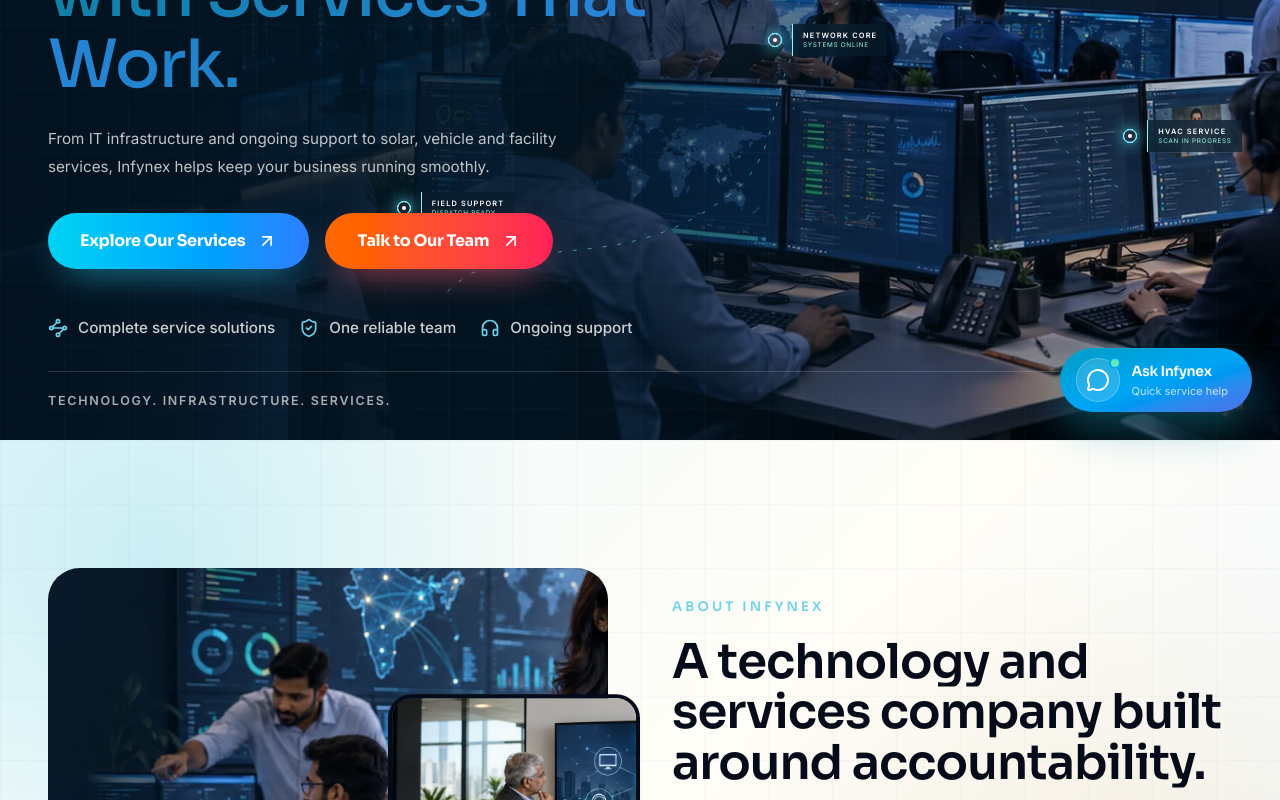
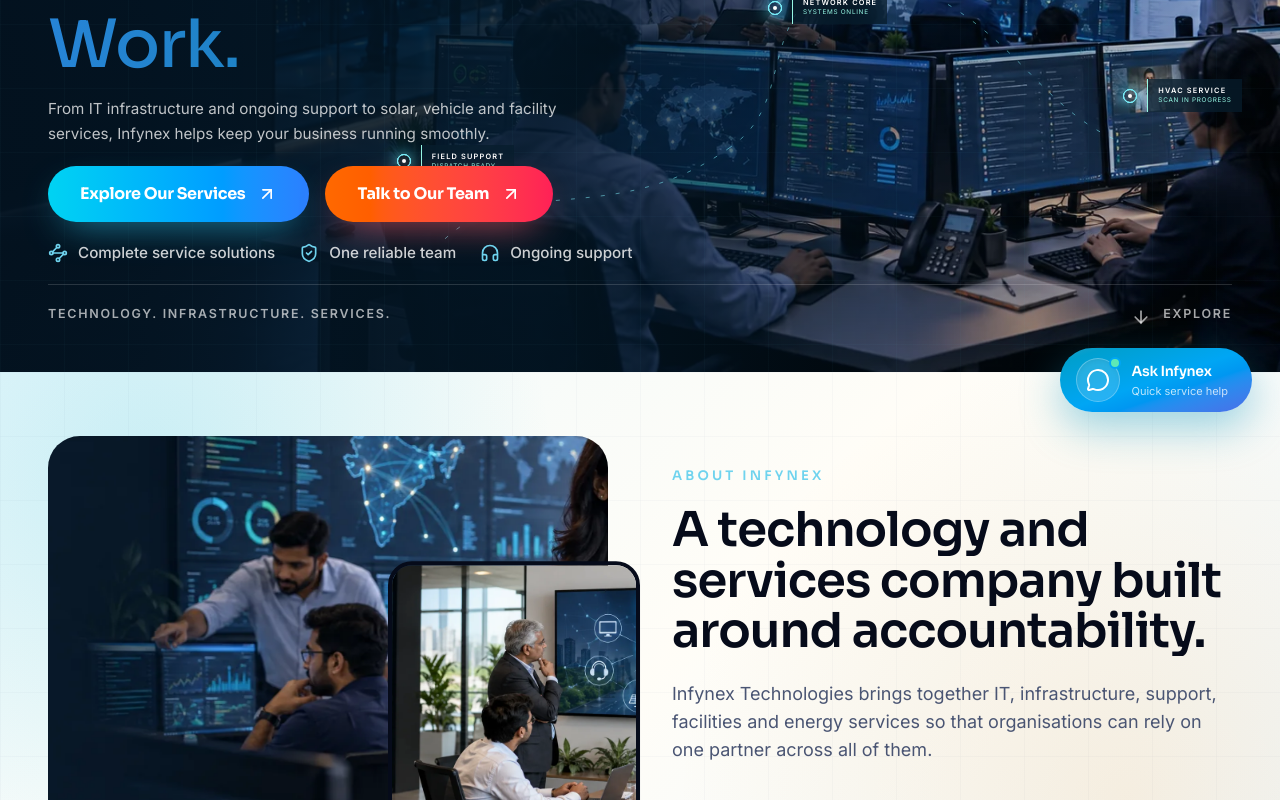
Before and after one commit to Rishabh-chaurasia/Infynex2, a React (Vite) app: page / in a window 1280 px wide. Shown: the part 360-1160 px from the top of the page. Built offline with nearby package versions, Linux system fonts and the light colour scheme.

Commit message:
Initial commit for Infynex2 project

```diff
--- a/src/components/home/ConnectedHub.tsx
+++ b/src/components/home/ConnectedHub.tsx
@@ -18,7 +18,7 @@
   const selected = hubServices[active]
   const accent = accents[active]
   const selectedX = points[active][0]
-  const detailSide = selectedX <= 50 ? 'md:right-[calc(100%+1rem)]' : 'md:left-[calc(100%+1rem)]'
+  const detailSide = selectedX <= 50 ? 'lg:right-[calc(100%+1rem)]' : 'lg:left-[calc(100%+1rem)]'
 
   return (
     <section id="capabilities" className="connected-hub connected-hub-dark relative min-h-[calc(100svh-80px)] overflow-hidden bg-[radial-gradient(circle_at_50%_45%,rgba(10,80,99,.36),transparent_30%),linear-gradient(145deg,#041521,#08283a_58%,#061c2a)] pb-10 pt-8 text-white md:pt-10">
@@ -31,14 +31,14 @@
           </h2>
         </header>
 
-        <div className="relative mx-auto my-2 grid max-w-[700px] grid-cols-2 gap-3 sm:grid-cols-3 md:block md:h-[330px]">
-          <svg className="absolute inset-0 hidden h-full w-full overflow-visible md:block" viewBox="0 0 100 100" preserveAspectRatio="none" aria-hidden="true">
+        <div className="relative mx-auto my-5 grid max-w-[700px] grid-cols-2 gap-3 sm:grid-cols-3 lg:my-2 lg:block lg:h-[330px]">
+          <svg className="absolute inset-0 hidden h-full w-full overflow-visible lg:block" viewBox="0 0 100 100" preserveAspectRatio="none" aria-hidden="true">
             {points.map(([x, y], index) => (
               <line key={index} x1="50" y1="48" x2={x} y2={y} stroke={active === index ? accents[index] : '#45cce0aa'} strokeWidth={active === index ? 3 : 1.5} strokeDasharray={active === index ? undefined : '4 3'} vectorEffect="non-scaling-stroke" className="transition-all duration-300" />
             ))}
           </svg>
 
-          <div aria-hidden className="absolute left-1/2 top-[48%] hidden h-20 w-32 -translate-x-1/2 -translate-y-1/2 place-items-center rounded-[1.4rem] border border-teal-200/30 bg-[#071e2d]/90 shadow-[0_0_60px_rgba(74,213,230,.24)] backdrop-blur md:grid">
+          <div aria-hidden className="absolute left-1/2 top-[48%] hidden h-20 w-32 -translate-x-1/2 -translate-y-1/2 place-items-center rounded-[1.4rem] border border-teal-200/30 bg-[#071e2d]/90 shadow-[0_0_60px_rgba(74,213,230,.24)] backdrop-blur lg:grid">
             <img src={site.logo} alt="Infynex" className="w-20" />
             <i className="hub-core-pulse absolute inset-[-18px] rounded-[2.5rem] border border-teal-300/20" />
           </div>
@@ -55,15 +55,15 @@
                 onFocus={() => setActive(index)}
                 onClick={() => setActive(index)}
                 style={{ '--node-accent': accents[index], left: `${x}%`, top: `${y}%` } as CSSProperties}
-                className={`hub-service-node hub-service-node-minimal group relative z-[4] flex min-h-24 flex-col items-center justify-center px-2 text-center transition-all duration-300 md:absolute md:min-h-[54px] md:w-36 md:-translate-x-1/2 md:-translate-y-1/2 ${isActive ? 'scale-110' : 'hover:scale-105'}`}
+                className={`hub-service-node hub-service-node-minimal group relative z-[4] flex min-h-24 flex-col items-center justify-center px-2 text-center transition-all duration-300 lg:absolute lg:min-h-[54px] lg:w-36 lg:-translate-x-1/2 lg:-translate-y-1/2 ${isActive ? 'scale-110' : 'hover:scale-105'}`}
               >
                 <i className="mb-1 grid h-9 w-9 place-items-center rounded-full border-2 transition-all duration-300 group-hover:-translate-y-1"><Icon className="h-[18px] w-[18px]" strokeWidth={2.2} /></i>
-                <span className="service-node-name text-sm font-bold leading-snug md:text-[.72rem]">{service.navTitle}</span>
+                <span className="service-node-name text-sm font-bold leading-snug lg:text-[.72rem]">{service.navTitle}</span>
               </Link>
             )
           })}
 
-          <Link key={`desktop-${selected.slug}`} to={selected.path} style={{ '--active-accent': accent } as CSSProperties} className={`hub-detail absolute top-1/2 z-10 hidden w-[245px] -translate-y-1/2 rounded-2xl border border-white/15 bg-[#0b2b3d]/95 px-5 py-5 text-left shadow-[inset_4px_0_var(--active-accent),0_20px_55px_rgba(0,0,0,.28)] backdrop-blur-md transition-colors hover:bg-[#10384c] md:block ${detailSide}`}>
+          <Link key={`desktop-${selected.slug}`} to={selected.path} style={{ '--active-accent': accent } as CSSProperties} className={`hub-detail absolute top-1/2 z-10 hidden w-[245px] -translate-y-1/2 rounded-2xl border border-white/15 bg-[#0b2b3d]/95 px-5 py-5 text-left shadow-[inset_4px_0_var(--active-accent),0_20px_55px_rgba(0,0,0,.28)] backdrop-blur-md transition-colors hover:bg-[#10384c] lg:block ${detailSide}`}>
             <span className="text-[.58rem] tracking-[.15em]" style={{ color: accent }}>{String(active + 1).padStart(2, '0')} / 09</span>
             <h3 className="hub-detail-service-title mt-2 font-display text-xl font-semibold leading-tight">{selected.navTitle}</h3>
             <p className="mt-3 text-[.82rem] leading-relaxed text-[#c5d6dd]">{selected.short}</p>
@@ -71,7 +71,7 @@
           </Link>
         </div>
 
-        <Link key={`mobile-${selected.slug}`} to={selected.path} style={{ '--active-accent': accent } as CSSProperties} className="hub-detail grid max-w-[460px] items-center gap-3 rounded-2xl border border-white/10 bg-white/[.035] px-4 py-3 shadow-[inset_4px_0_var(--active-accent)] transition-colors hover:bg-white/[.07] md:hidden">
+        <Link key={`mobile-${selected.slug}`} to={selected.path} style={{ '--active-accent': accent } as CSSProperties} className="hub-detail mx-auto grid w-full max-w-[460px] items-center gap-3 rounded-2xl border border-white/10 bg-white/[.035] px-4 py-3 shadow-[inset_4px_0_var(--active-accent)] transition-colors hover:bg-white/[.07] lg:hidden">
           <span className="text-[.62rem] tracking-[.15em]" style={{ color: accent }}>{String(active + 1).padStart(2, '0')} / 09</span>
           <div>
             <h3 className="hub-detail-service-title font-display text-xl font-semibold">{selected.navTitle}</h3>
--- a/src/components/home/Hero.tsx
+++ b/src/components/home/Hero.tsx
@@ -19,7 +19,7 @@
 
 export default function Hero() {
   return (
-    <section className="source-hero relative isolate flex min-h-[calc(100svh-5.5rem)] items-center overflow-hidden bg-[#041521] text-white lg:min-h-[700px]">
+    <section className="source-hero relative isolate flex min-h-[680px] items-center sm:min-h-[720px] overflow-hidden bg-[#041521] text-white lg:min-h-[700px]">
       <motion.img src={heroImage} alt="Infynex teams delivering IT, cloud, hardware, support, duct cleaning, solar and business vehicle services" fetchPriority="high" initial={{ scale: 1.03, opacity: 0 }} animate={{ scale: 1, opacity: 1 }} transition={{ duration: 1.4, ease: EASE }} className="source-hero-image absolute inset-0 -z-20 h-full w-full object-cover object-center" />
       <div className="source-hero-overlay absolute inset-0 -z-10 bg-[linear-gradient(90deg,rgba(3,18,31,.96)_0%,rgba(3,23,38,.84)_42%,rgba(3,20,34,.34)_72%,rgba(3,17,29,.18)_100%)] max-md:bg-[linear-gradient(90deg,rgba(3,18,31,.94),rgba(3,23,38,.72))]" />
       <div aria-hidden className="absolute inset-0 opacity-40 grid-lines-dark" />
@@ -37,13 +37,13 @@
         ))}
       </div>
 
-      <div className="container-x relative z-10 pb-7 pt-28 md:pt-32">
+      <div className="source-hero-content container-x relative z-10 pb-7 pt-28 md:pt-32">
         <motion.span initial={{ opacity: 0, y: 20 }} animate={{ opacity: 1, y: 0 }} transition={{ duration: .65, delay: .1, ease: EASE }} className="eyebrow mb-7 block text-[.84rem] text-teal-300 md:text-[.92rem]">Infynex Technologies</motion.span>
-        <motion.h1 initial={{ opacity: 0, y: 35 }} animate={{ opacity: 1, y: 0 }} transition={{ duration: .9, delay: .15, ease: EASE }} className="max-w-[930px] font-display text-[clamp(2.8rem,5.2vw,4.7rem)] font-medium leading-[1.07] tracking-[-.035em] md:max-w-[55%] lg:max-w-[58%]">Powering Your Business<br /><span className="source-hero-accent">with Services That Work.</span></motion.h1>
+        <motion.h1 initial={{ opacity: 0, y: 35 }} animate={{ opacity: 1, y: 0 }} transition={{ duration: .9, delay: .15, ease: EASE }} className="max-w-[930px] font-display text-[clamp(2.3rem,10.5vw,4.7rem)] font-medium leading-[1.07] tracking-[-.035em] md:max-w-[55%] md:text-[clamp(3rem,5.2vw,4.7rem)] lg:max-w-[58%]">Powering Your Business<br /><span className="source-hero-accent">with Services That Work.</span></motion.h1>
         <motion.p initial={{ opacity: 0, y: 24 }} animate={{ opacity: 1, y: 0 }} transition={{ duration: .8, delay: .3, ease: EASE }} className="mt-6 max-w-[570px] text-[.95rem] leading-[1.85] text-white/75 md:max-w-[48%]">From IT infrastructure and ongoing support to solar, vehicle and facility services, Infynex helps keep your business running smoothly.</motion.p>
-        <motion.div initial={{ opacity: 0, y: 24 }} animate={{ opacity: 1, y: 0 }} transition={{ duration: .8, delay: .42, ease: EASE }} className="my-8 flex flex-wrap items-center gap-4 md:mb-12"><Link to="/services" className="group inline-flex min-h-14 items-center gap-3 rounded-full bg-gradient-to-r from-cyan-400 to-blue-500 px-8 font-display text-base font-bold text-white shadow-[0_14px_38px_-16px_rgba(42,183,221,.9)] transition duration-300 hover:-translate-y-1 hover:shadow-[0_18px_44px_-14px_rgba(42,183,221,1)]">Explore Our Services <ArrowUpRight className="h-5 w-5 transition-transform group-hover:-translate-y-1 group-hover:translate-x-1" /></Link><Link to="/contact" className="group inline-flex min-h-14 items-center gap-3 rounded-full bg-gradient-to-r from-orange-500 to-rose-500 px-8 font-display text-base font-bold text-white shadow-[0_14px_38px_-16px_rgba(244,91,105,.95)] transition duration-300 hover:-translate-y-1 hover:shadow-[0_18px_44px_-14px_rgba(244,91,105,1)]">Talk to Our Team <ArrowUpRight className="h-5 w-5 transition-transform group-hover:-translate-y-1 group-hover:translate-x-1" /></Link></motion.div>
+        <motion.div initial={{ opacity: 0, y: 24 }} animate={{ opacity: 1, y: 0 }} transition={{ duration: .8, delay: .42, ease: EASE }} className="my-8 grid gap-3 sm:flex sm:flex-wrap sm:items-center sm:gap-4 md:mb-12"><Link to="/services" className="group inline-flex min-h-14 w-full items-center justify-center gap-3 rounded-full bg-gradient-to-r from-cyan-400 to-blue-500 px-5 font-display text-sm font-bold text-white shadow-[0_14px_38px_-16px_rgba(42,183,221,.9)] transition duration-300 hover:-translate-y-1 sm:w-auto sm:px-8 sm:text-base hover:shadow-[0_18px_44px_-14px_rgba(42,183,221,1)]">Explore Our Services <ArrowUpRight className="h-5 w-5 transition-transform group-hover:-translate-y-1 group-hover:translate-x-1" /></Link><Link to="/contact" className="group inline-flex min-h-14 w-full items-center justify-center gap-3 rounded-full bg-gradient-to-r from-orange-500 to-rose-500 px-5 font-display text-sm font-bold text-white shadow-[0_14px_38px_-16px_rgba(244,91,105,.95)] transition duration-300 hover:-translate-y-1 sm:w-auto sm:px-8 sm:text-base hover:shadow-[0_18px_44px_-14px_rgba(244,91,105,1)]">Talk to Our Team <ArrowUpRight className="h-5 w-5 transition-transform group-hover:-translate-y-1 group-hover:translate-x-1" /></Link></motion.div>
         <motion.div initial={{ opacity: 0 }} animate={{ opacity: 1 }} transition={{ delay: .65, duration: .8 }} className="mb-8 flex flex-wrap gap-x-6 gap-y-3 border-y border-white/15 py-4 md:w-fit md:border-y-0 md:py-0" aria-label="Infynex service strengths">{proof.map(({ icon: Icon, label }) => <span key={label} className="flex items-center gap-2.5 text-sm text-white/80 md:text-[.95rem]"><Icon className="h-5 w-5 shrink-0 text-teal-300" /><strong className="font-medium">{label}</strong></span>)}</motion.div>
-        <div className="flex items-center justify-between gap-5 border-t border-white/15 pt-5 text-[.72rem] font-semibold tracking-[.14em] text-white/65 md:text-[.78rem]"><span>TECHNOLOGY. INFRASTRUCTURE. SERVICES.</span><a href="#capabilities" className="flex shrink-0 items-center gap-3 transition-colors hover:text-teal-300" aria-label="Scroll to service network"><ArrowDown className="source-explore-arrow h-5 w-5" /> EXPLORE</a></div>
+        <div className="flex items-center justify-between gap-5 border-t border-white/15 pt-5 text-[.62rem] font-semibold tracking-[.1em] sm:text-[.72rem] sm:tracking-[.14em] text-white/65 md:text-[.78rem]"><span>TECHNOLOGY. INFRASTRUCTURE. SERVICES.</span><a href="#capabilities" className="flex shrink-0 items-center gap-3 transition-colors hover:text-teal-300" aria-label="Scroll to service network"><ArrowDown className="source-explore-arrow h-5 w-5" /> EXPLORE</a></div>
       </div>
     </section>
   )
--- a/src/components/home/ServiceAssistant.tsx
+++ b/src/components/home/ServiceAssistant.tsx
@@ -37,10 +37,10 @@
   }
 
   return (
-    <div className="fixed bottom-5 right-5 z-[70] sm:bottom-7 sm:right-7">
+    <div className="fixed bottom-3 right-3 z-[70] sm:bottom-7 sm:right-7">
       <AnimatePresence>
         {open && (
-          <motion.div initial={{ opacity: 0, y: 20, scale: .96 }} animate={{ opacity: 1, y: 0, scale: 1 }} exit={{ opacity: 0, y: 15, scale: .96 }} className="mb-4 flex h-[32rem] max-h-[70vh] w-[calc(100vw-2.5rem)] flex-col overflow-hidden rounded-3xl border border-white/15 bg-navy-950 text-white shadow-[0_24px_80px_rgba(4,14,37,.38)] sm:w-96">
+          <motion.div initial={{ opacity: 0, y: 20, scale: .96 }} animate={{ opacity: 1, y: 0, scale: 1 }} exit={{ opacity: 0, y: 15, scale: .96 }} className="mb-3 flex h-[32rem] max-h-[calc(100dvh-5.5rem)] w-[calc(100vw-1.5rem)] flex-col overflow-hidden rounded-2xl border border-white/15 sm:rounded-3xl bg-navy-950 text-white shadow-[0_24px_80px_rgba(4,14,37,.38)] sm:w-96">
             <div className="flex items-center gap-3 bg-gradient-to-r from-teal-600 to-[#4777e8] px-5 py-4">
               <span className="flex h-10 w-10 items-center justify-center rounded-full bg-white/15"><Bot className="h-5 w-5" /></span>
               <div className="min-w-0 flex-1"><p className="font-display font-semibold">Infynex Service Assistant</p><p className="flex items-center gap-1.5 text-xs text-white/80"><span className="h-2 w-2 rounded-full bg-emerald-300" />Online and ready to help</p></div>
@@ -55,7 +55,7 @@
           </motion.div>
         )}
       </AnimatePresence>
-      <motion.button onClick={() => setOpen((value) => !value)} whileHover={{ scale: 1.035, y: -2 }} whileTap={{ scale: .97 }} aria-label="Open Infynex service assistant" className="group relative ml-auto flex h-16 items-center gap-3 overflow-visible rounded-full bg-gradient-to-br from-teal-500 via-sky-500 to-[#486ee8] px-3 text-white shadow-[0_16px_42px_rgba(26,157,195,.42)] sm:px-4">
+      <motion.button onClick={() => setOpen((value) => !value)} whileHover={{ scale: 1.035, y: -2 }} whileTap={{ scale: .97 }} aria-label="Open Infynex service assistant" className="group relative ml-auto flex h-14 items-center sm:h-16 gap-3 overflow-visible rounded-full bg-gradient-to-br from-teal-500 via-sky-500 to-[#486ee8] px-3 text-white shadow-[0_16px_42px_rgba(26,157,195,.42)] sm:px-4">
         <span aria-hidden className="absolute inset-0 -z-10 animate-ping rounded-full bg-sky-400/25 [animation-duration:2.4s]" />
         <span className="relative flex h-11 w-11 items-center justify-center rounded-full border border-white/25 bg-white/15 shadow-inner backdrop-blur-sm"><MessageCircle className="h-6 w-6 transition-transform duration-300 group-hover:rotate-[-8deg]" /><span className="absolute -right-0.5 -top-0.5 h-3 w-3 rounded-full border-2 border-sky-500 bg-emerald-300" /></span>
         <span className="hidden pr-2 text-left leading-tight sm:block"><span className="block font-display text-sm font-semibold">Ask Infynex</span><span className="mt-1 block text-[11px] text-white/75">Quick service help</span></span>
--- a/src/index.css
+++ b/src/index.css
@@ -192,6 +192,13 @@
 }
 @media (max-width: 1023px) {
   .site-light [class*="min-h-[100svh]"] { min-height: auto; }
+  .site-light .service-hero .container-x { min-height: auto; }
+  .site-light .service-hero-offset-media {
+    position: relative;
+    height: min(62svh, 34rem);
+    min-height: 22rem;
+  }
+  .site-light .service-hero-offset-media + .container-x { padding-top: 3rem; }
   .site-light section[class*="pt-40"] { padding-top: 8rem; }
   .site-light section[class*="py-24"],
   .site-light section[class*="md:py-32"],
@@ -200,6 +207,9 @@
 @media (max-width: 767px) {
   .container-x { padding-inline: clamp(1rem, 5vw, 1.5rem); }
   .site-light h1 { overflow-wrap: anywhere; }
+  .site-light p,
+  .site-light address,
+  .site-light a { overflow-wrap: anywhere; }
   .site-light section[class*="py-24"],
   .site-light section[class*="py-20"],
   .site-light section[class*="py-16"],
@@ -214,6 +224,10 @@
   .service-hero-actions > div,
   .service-hero-actions a { width: 100%; }
   .connected-hub .hub-detail { padding: 1.1rem; }
+  .source-hero-image { object-position: 64% center; }
+  .source-hero-content { padding-bottom: 1.25rem; }
+  .service-hero-copy { transform: none !important; opacity: 1 !important; }
+  .service-hero [class*="aspect-[4/5]"] { max-height: 34rem; }
 }
 @media (max-width: 479px) {
   .site-light h1 { font-size: clamp(2.35rem, 11vw, 3.15rem) !important; line-height: 1.04 !important; }
@@ -224,6 +238,24 @@
   .connected-hub .hub-service-node span { font-size: .78rem; }
   .connected-hub .hub-detail > span:last-child { white-space: normal; }
   .source-industry-photo { height: 220px; }
+  .source-hero { min-height: 43rem; }
+  .source-hero-content { padding-top: 6.75rem; }
+  .source-hero-content > span { margin-bottom: 1rem; }
+  .source-hero-content > p { margin-top: 1rem; line-height: 1.6; }
+  .source-hero-content > div:nth-last-child(2) { margin-bottom: 1rem; }
+  .connected-hub { min-height: auto; }
+}
+
+/* Compact laptop screens (common 13–14 inch viewports). */
+@media (min-width: 1024px) and (max-width: 1440px) and (max-height: 850px) {
+  .source-hero { min-height: max(620px, calc(100svh - 68px)); }
+  .source-hero-content { padding-top: 7rem; padding-bottom: 1.25rem; }
+  .source-hero-content > span { margin-bottom: 1rem; }
+  .source-hero-content > p { margin-top: 1rem; line-height: 1.65; }
+  .source-hero-content > div { margin-top: 1.25rem; margin-bottom: 1.25rem; }
+  .connected-hub { min-height: 620px; }
+  .site-light section[class*="py-24"],
+  .site-light section[class*="md:py-32"] { padding-top: 4rem; padding-bottom: 4rem; }
 }
 
 h1, h2, h3, h4, .font-display {
```
